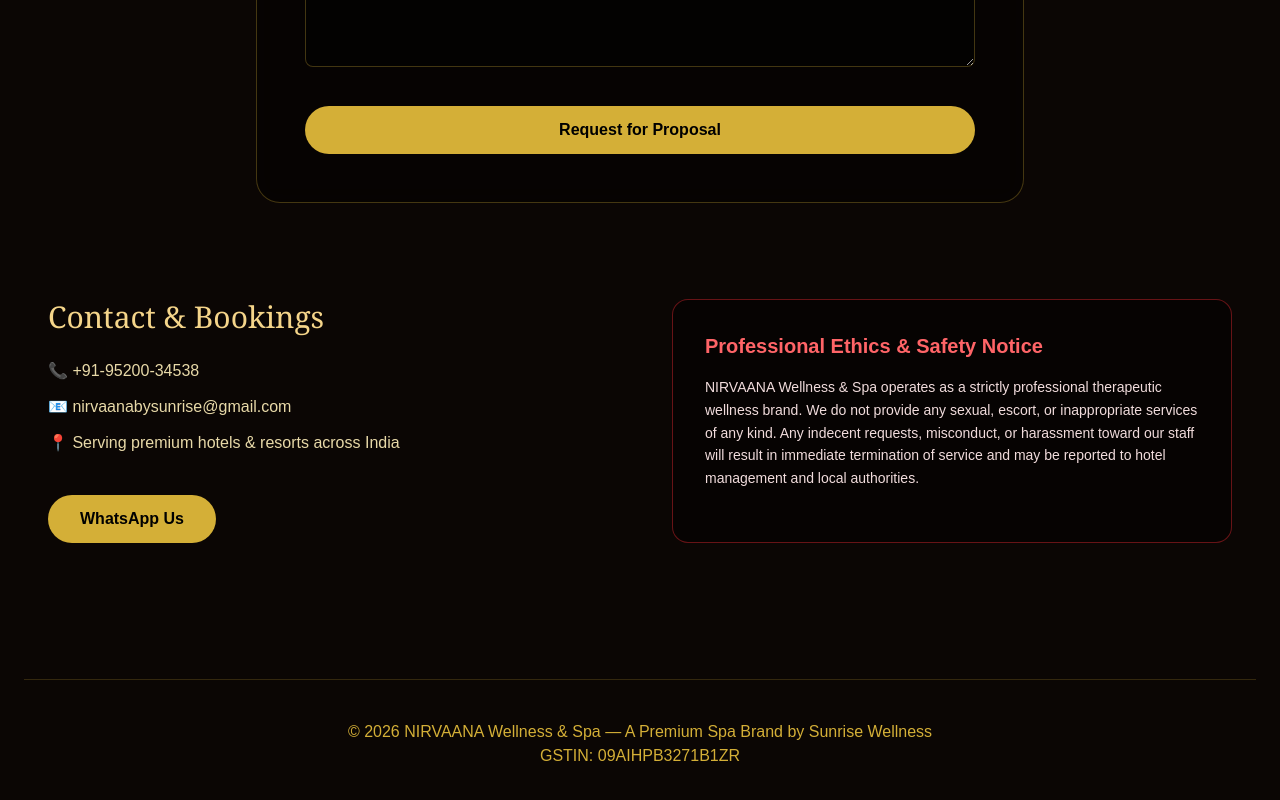
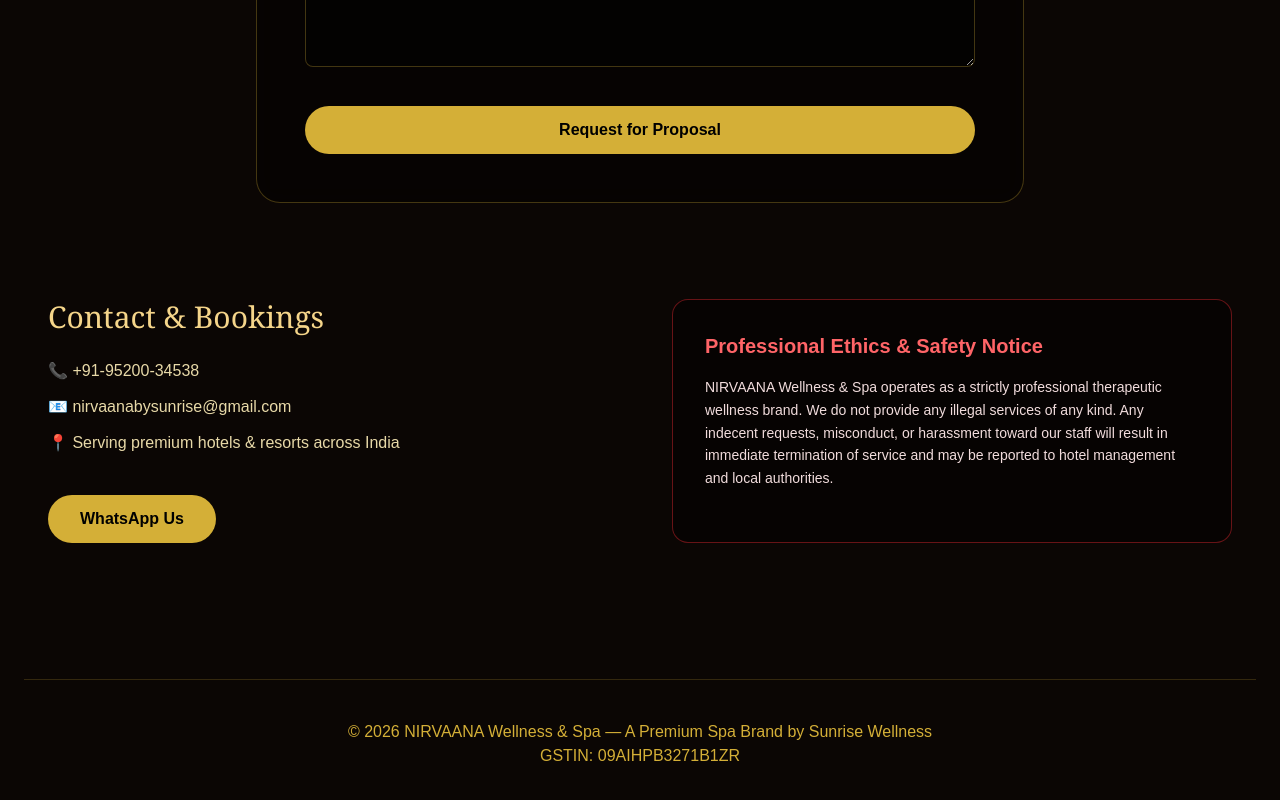
Before and after one commit to nirvaanawellness/nirvaanaspa, a Next.js app: page /partnership in a window 1280 px wide. Shown: the part 1473-2273 px from the top of the page. Built offline with nearby package versions, Linux system fonts and the light colour scheme.

Commit message:
Update page.tsx

```diff
--- a/app/partnership/page.tsx
+++ b/app/partnership/page.tsx
@@ -124,9 +124,9 @@
 
             <p className="text-[#f1dcdc] leading-relaxed text-sm">
             NIRVAANA Wellness & Spa operates as a strictly professional therapeutic
-            wellness brand. We do not provide any sexual, escort, or inappropriate
-            services of any kind. Any indecent requests, misconduct, or harassment
-            toward our staff will result in immediate termination of service and may
+            wellness brand. We do not provide any illegal services of any kind.
+            Any indecent requests, misconduct, or harassment toward our staff will
+            result in immediate termination of service and may
             be reported to hotel management and local authorities.
             </p>
         </div>
```
